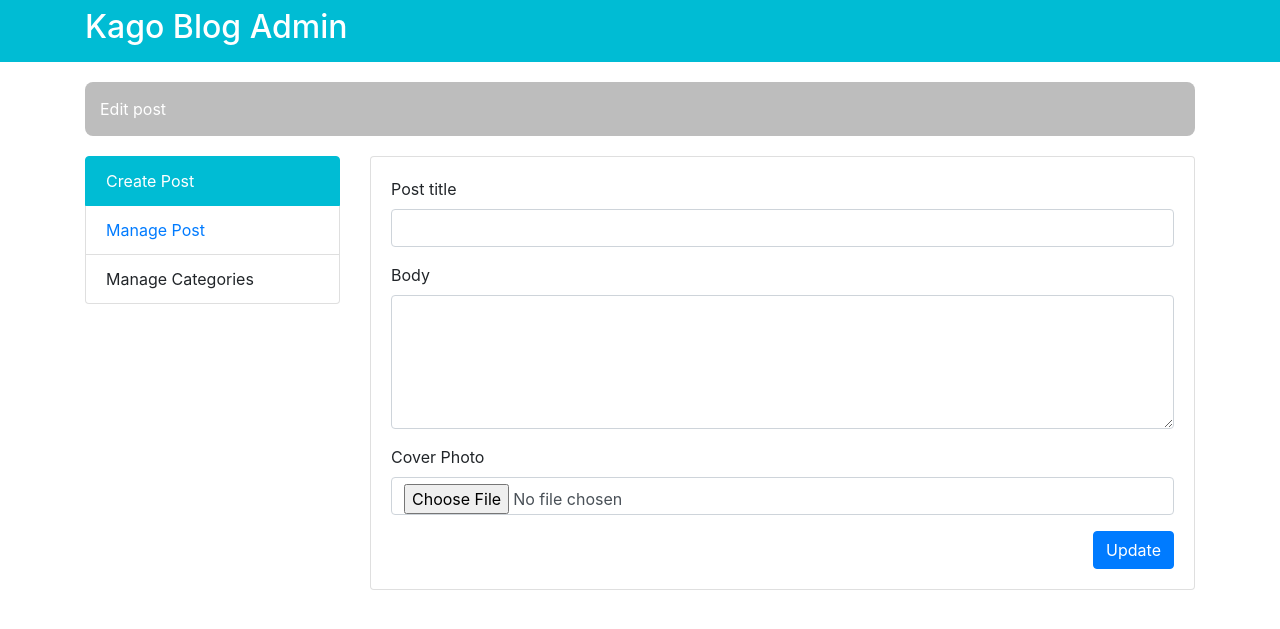
After one commit to Anietex/kago-blog, a PHP site: template src/App/views/admin/pages/edit-post.php in a window 1280 px wide. The commit adds this page. Shown: the top 629 px of the page. Run offline with PHP 8.4, Linux system fonts and the light colour scheme; the template is opened without the code that fills it, so the values that code supplies are empty.

Commit message:
Implemented edit post

```diff
--- /dev/null
+++ b/src/App/views/admin/pages/edit-post.php
@@ -0,0 +1,45 @@
+<?php
+require 'header.php';
+require 'navbar.php';
+?>
+
+<div class="container">
+    <div class="page-title">
+        <span>Edit post</span>
+    </div>
+    <div class="row">
+        <?php require 'sidebar.php' ?>
+        <div class="col-md-9">
+            <div class="card">
+                <div class="card-body">
+
+                    <form action="/admin/post/update/<?=$post['id']?>" method="post" enctype="multipart/form-data">
+                        <div class="row">
+                            <div class="col-md-12">
+                                <div class="form-wrapper">
+                                    <div class="form-group">
+                                        <label for="title">Post title</label>
+                                        <input type="text" id="title" value="<?=$post['title']?>" name="title" class="form-control">
+                                    </div>
+                                    <div class="form-group">
+                                        <label for="body">Body</label>
+                                        <textarea rows="5" class="form-control" name="body" id="body"><?=$post['body']?></textarea>
+                                    </div>
+
+                                    <div class="form-group">
+                                        <label for="cover-photo">Cover Photo</label>
+                                        <input type="file"  accept="image/*" name="post_image" class="form-control">
+                                    </div>
+
+                                    <div class="text-right">
+                                        <button type="submit"  class="btn btn-primary">Update</button>
+                                    </div>
+                                </div>
+                            </div>
+                        </div>
+                    </form>
+                </div>
+            </div>
+        </div>
+    </div>
+</div>
--- a/src/App/views/partials/header.php
+++ b/src/App/views/partials/header.php
@@ -7,7 +7,7 @@
     <meta name="description" content="Responsive Bootstrap 4 Magazine/Blog Theme">
     <meta name="author" content="Bootlab">
 
-    <title><?=$title?></title>
+    <title>Milo - Magazine/Blog Theme</title>
 
     <link href="/css/app.css" rel="stylesheet">
 </head>
--- a/src/App/views/post.php
+++ b/src/App/views/post.php
@@ -25,7 +25,7 @@
                         <p><?=$post['body'] ?></p>
                         <hr />
 
-                        <h3>4 comments</h3>
+<!--                      Disqus  Area-->
                         <div id="disqus_thread"></div>
 
 
--- a/src/Core/Database/DatabaseConnection.php
+++ b/src/Core/Database/DatabaseConnection.php
@@ -21,7 +21,9 @@ class DatabaseConnection extends Config
             $password = "password";
             try {
                 self::$connection = new PDO("mysql:host=$servername;dbname=kago_blog", $username, $password);
-                self::$connection->setAttribute(PDO::ATTR_ERRMODE, PDO::ERRMODE_EXCEPTION);
+                self::$connection->setAttribute(PDO::ATTR_ERRMODE, PDO::ERRMODE_WARNING);
+//                $this->pdo->setAttribute( PDO::ATTR_ERRMODE, PDO::ERRMODE_WARNING );
+
             }
             catch(PDOException $e)
             {
```
Also changed, not shown: src/App/Controllers/PostController.php (+71 -2 lines), src/App/Repositories/PostRepository.php (+8 -0 lines), src/App/routes.php (+8 -2 lines), src/Core/Database/Database.php (+23 -1 lines), public/posts/how-can-you-not-sing-about-love.jpg (added).
